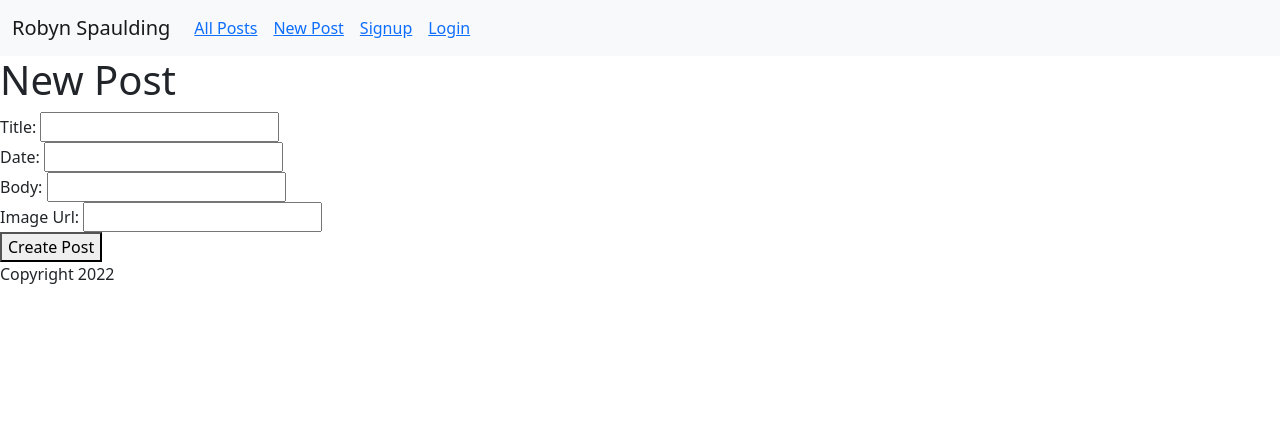
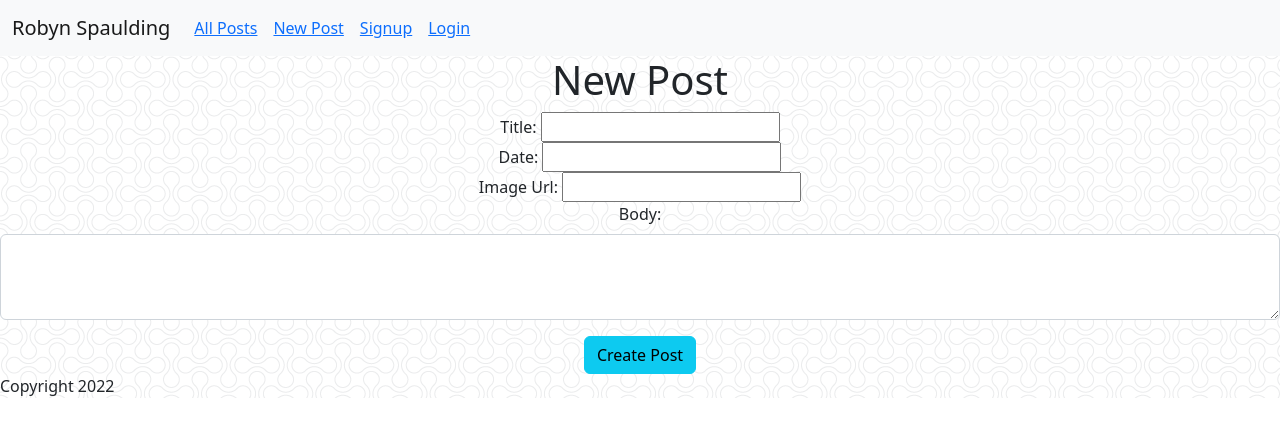
Before and after one commit to robynspaulding/personal-blog-frontend, a React (Vite) app: page /posts/new in a window 1280 px wide. Shown: the top 436 px of the page. Built offline with nearby package versions, Linux system fonts and the light colour scheme.

Commit message:
adds bootstrap styling to PostsIndex, PostsNew and index.css

```diff
--- a/src/Home.jsx
+++ b/src/Home.jsx
@@ -3,9 +3,6 @@ import axios from "axios";
 import { PostsIndex } from "./PostsIndex";
 import { Modal } from "./Modal";
 import { PostsShow } from "./PostsShow";
-import { Signup } from "./Signup";
-import { Login } from "./Login";
-import { PostsNew } from "./PostsNew";
 
 export function Home() {
   const [posts, setPosts] = useState([]);
--- a/src/Modal.css
+++ b/src/Modal.css
@@ -5,13 +5,13 @@
   left: 0;
   width: 100%;
   height: 100%;
-  background: rgba(0, 0, 0, 0.6);
+  background: rgba(65, 154, 163, 0.6);
   z-index: 1000;
 }
 
 .modal-main {
   position: fixed;
-  background: white;
+  background: whitesmoke;
   width: 80%;
   height: auto;
   top: 50%;
--- a/src/PostsIndex.jsx
+++ b/src/PostsIndex.jsx
@@ -4,17 +4,19 @@ export function PostsIndex(props) {
   const [searchFilter, setSearchFilter] = useState("");
 
   return (
-    <div id="posts-index">
+    <div id="posts-index" className="row">
       <h1>All Posts</h1>
       Search Posts: <input type="text" value={searchFilter} onChange={(event) => setSearchFilter(event.target.value)} />
       {props.posts
         .filter((post) => post.title.toLowerCase().includes(searchFilter.toLowerCase()))
         .map((post) => (
-          <div key={post.id}>
-            <h2>{post.title}</h2>
-            <img src={post.image} alt="" />
-            <p>Date: {post.date}</p>
-            <button onClick={() => props.onSelectPost(post)}>More info</button>
+          <div className="card-post" style={{ width: "18rem" }} key={post.id}>
+            <h2 className="card-title">{post.title}</h2>
+            <img src={post.image} className="card-img-top" alt={post.title} />
+            <p className="card-body">Date: {post.date}</p>
+            <button className="btn btn-info" onClick={() => props.onSelectPost(post)}>
+              More info
+            </button>
           </div>
         ))}
     </div>
--- a/src/PostsNew.jsx
+++ b/src/PostsNew.jsx
@@ -17,22 +17,28 @@ export function PostsNew() {
     event.target.reset();
   };
   return (
-    <div id="post-new">
+    <div className="card-new" id="post-new">
       <h1>New Post</h1>
       <form onSubmit={handleSubmit}>
-        <div class="form-group">
+        <div className="card-body" class="form-group">
           Title: <input type="text" name="title" />
         </div>
         <div>
           Date: <input type="text" name="date" />
         </div>
         <div>
-          Body: <input type="text" name="body" />
-        </div>
-        <div>
           Image Url: <input type="text" name="image" />
         </div>
-        <button type="submit">Create Post</button>
+        <div class="mb-3">
+          <label for="exampleFormControlTextarea1" class="form-label">
+            Body:
+          </label>
+          <textarea input type="text" name="body" class="form-control" id="text-body" rows="3"></textarea>
+        </div>
+
+        <button className="btn btn-info" type="submit">
+          Create Post
+        </button>
       </form>
     </div>
   );
--- a/src/PostsShow.jsx
+++ b/src/PostsShow.jsx
@@ -19,7 +19,9 @@ export function PostsShow(props) {
       <p>{props.post.body}</p>
 
       <div>
-        <button onClick={handleClick}>Delete Post</button>
+        <button className="btn btn-info" onClick={handleClick}>
+          Delete Post
+        </button>
       </div>
       <h1>Update Post</h1>
       <form onSubmit={handleSubmit}>
@@ -35,7 +37,9 @@ export function PostsShow(props) {
         <div>
           Image url: <input type="text" name="image" defaultValue={props.post.image} />
         </div>
-        <button type="submit">Update Post</button>
+        <button className="btn btn-info" type="submit">
+          Update Post
+        </button>
       </form>
     </div>
   );
--- a/src/index.css
+++ b/src/index.css
@@ -1,3 +1,16 @@
 html {
   scroll-behavior: smooth;
 }
+#root {
+  background-image: url('./assets/double-bubble-outline.webp');
+}
+
+.card img {
+  padding-top: 10px;
+  height: fill;
+  width: auto;
+}
+
+.card-new {
+  text-align: center;
+}
```
Also changed, not shown: src/assets/double-bubble-outline.webp (added).
